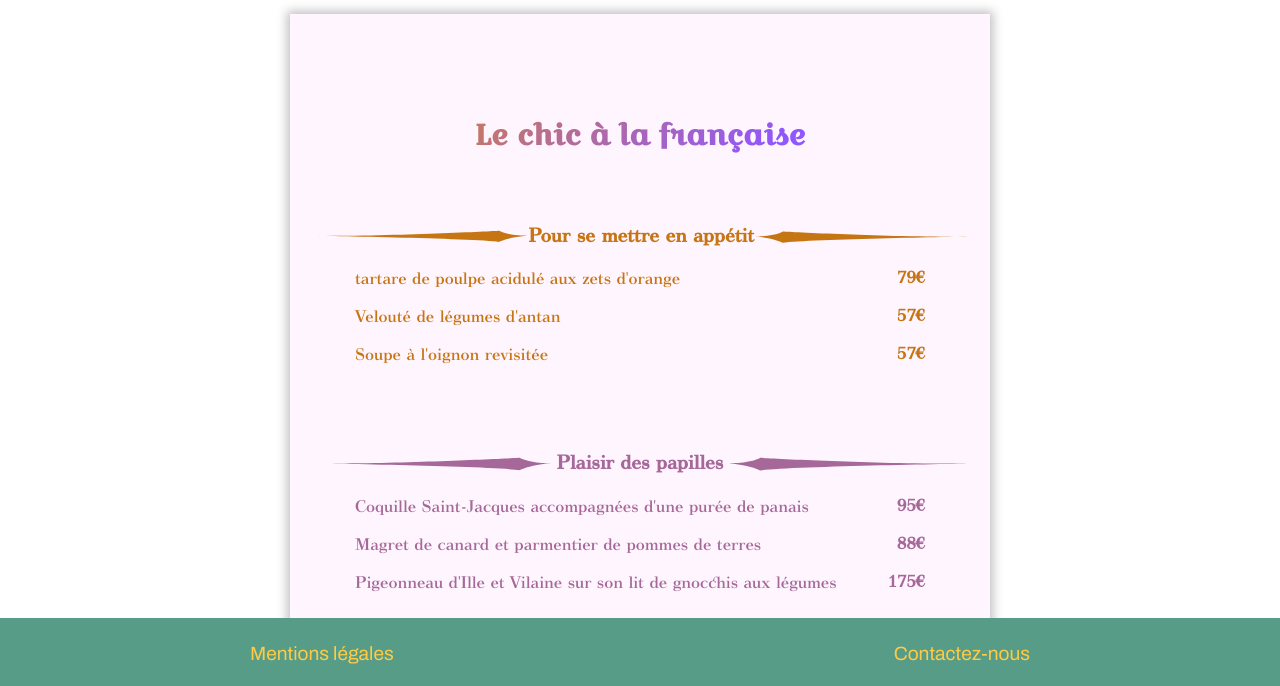
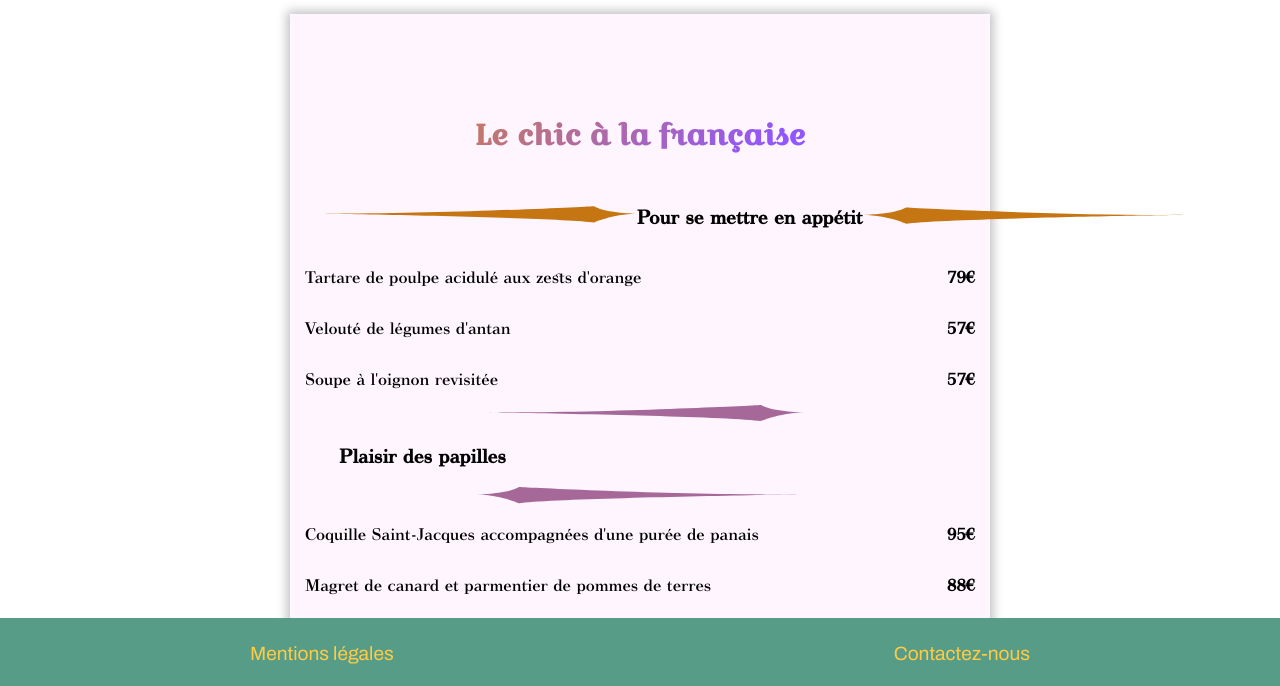
Before and after one commit to NikolasVolg/OhMyFood_P3, a plain HTML site: page lechic.html in a window 1280 px wide. Shown: the part 112-798 px from the top of the page. Drawn offline with Linux system fonts and the light colour scheme.

Commit message:
gros bordel, je pleure

```diff
--- a/lechic.html
+++ b/lechic.html
@@ -18,65 +18,83 @@
         <h1><a href="index.html">ohmyfood</a></h1>
     </header>
 
-    <section>
+    <div class="main">
 
         <div class="menu-chic">
 
             <h2>Le chic à la française</h2>
 
-            <div class="menu-chic__titre-entree">
+            <!-- <div class="menu-chic__titre-entree"> -->
 
-                <div class="Line">
+            <!-- <div class="Line"> -->
 
-                    <img src="Img/LineL-chic-entree.svg" alt="séparateur gauche titre entrée">
+            <!-- <img src="Img/LineL-chic-entree.svg" alt="séparateur gauche titre entrée"> -->
             <h3><span>Pour se mettre en appétit</span></h3>
-                    <img src="Img/LineR-chic-entree.svg" alt="séparateur droit titre entrée">
+            <!-- <img src="Img/LineR-chic-entree.svg" alt="séparateur droit titre entrée"> -->
 
+            <!-- </div> -->
+
+            <div>
+                <p>Tartare de poulpe acidulé aux zests d'orange</p>
+                <p>79€</p>
             </div>
 
-                <p class="plat">tartare de poulpe acidulé aux zets d'orange</p>
-                <p class="prix">79€</p>
-                <p class="plat">Velouté de légumes d'antan</p>
-                <p class="prix">57€</p>
-                <p class="plat">Soupe à l'oignon revisitée</p>
-                <p class="prix">57€</p>
-
+            <div>
+                <p>Velouté de légumes d'antan</p>
+                <p>57€</p>
             </div>
 
-            <div class="menu-chic__titre-plat">
+            <div>
+                <p>Soupe à l'oignon revisitée</p>
+                <p>57€</p>
+            </div>
 
-                <div class="Line">
+            <!-- </div> -->
+
+            <!-- <div class="menu-chic__titre-plat"> -->
+
+            <!-- <div class="Line"> -->
 
             <img src="Img/LineL-chic-plat.svg" alt="séparateur gauche titre entrée">
             <h3><span>Plaisir des papilles</span></h3>
             <img src="Img/LineR-chic-plat.svg" alt="séparateur droit titre entrée">
 
+            <!-- </div> -->
+
+            <div>
+                <p>Coquille Saint-Jacques accompagnées d'une purée de panais</p>
+                <p>95€</p>
             </div>
 
-                <p class="plat">Coquille Saint-Jacques accompagnées d'une purée de panais</p>
-                <p class="prix">95€</p>
-                <p class="plat">Magret de canard et parmentier de pommes de terres</p>
-                <p class="prix">88€</p>
-                <p class="plat">Pigeonneau d'Ille et Vilaine sur son lit de gnocchis aux légumes</p>
-                <p class="prix">175€</p>
-
+            <div>
+                <p>Magret de canard et parmentier de pommes de terres</p>
+                <p>88€</p>
             </div>
 
-            <div class="menu-chic__titre-dessert">
+            <div>
+                <p>Pigeonneau d'Ille et Vilaine sur son lit de gnocchis aux légumes</p>
+                <p>175€</p>
+            </div>
 
-                <div class="Line">
+            <!-- </div> -->
+
+            <!-- <div class="menu-chic__titre-dessert"> -->
+
+            <!-- <div class="Line"> -->
 
             <img src="Img/LineL-chic-dessert.svg" alt="séparateur gauche titre entrée">
             <h3><span>Gourmandises sucrées</span></h3>
             <img src="Img/LineR-chic-dessert.svg" alt="séparateur droit titre entrée">
 
+            <!-- </div> -->
+
+            <div class="dessert">
+                <p>Pétales de violettes glacés et purée de noisettes</p>
+                <p>Fondant au chocolat revisité</p>
+                <p>Millefeuille croustillant</p>
             </div>
 
-                <p class="plat">Pétales de violettes glacés et purée de noisettes</p>
-                <p class="plat">Fondant au chocolat revisité</p>
-                <p class="plat">Millefeuille croustillant</p>
-
-            </div>
+            <!-- </div> -->
 
         </div>
 
@@ -86,7 +104,7 @@
             </div>
         </div>
 
-    </section>
+    </div>
 
     <footer>
         <a href="mentionslegales.html" class="vibreur">Mentions légales</a>
--- a/scss/Pages/_delice.scss
+++ b/scss/Pages/_delice.scss
@@ -1,9 +1,9 @@
 section {
-    @include section;
+    @include main;
 }
 
 .menu-delice {
-    @include menu ($color-delice, $margin: map-get($margin-prix, marg-del-pal));
+    @include menu ($color-delice);
     h2 {
         @include degrade-delice;
         font-family: 'DancingScript';
--- a/scss/Pages/_lanote.scss
+++ b/scss/Pages/_lanote.scss
@@ -1,9 +1,9 @@
 section {
-    @include section;
+    @include main;
 }
 
 .menu-note {
-    @include menu ($color-note, map-get($margin-prix, marg-note));
+    @include menu ($color-note);
     h3,
     p {
         color: $color-text-note;
@@ -31,7 +31,4 @@ section {
         @include degrade-note;
         margin-right: 10px;
     }
-    .dessert p {
-        padding-bottom: 20px;
-    }
 }
--- a/scss/Pages/_lechic.scss
+++ b/scss/Pages/_lechic.scss
@@ -1,9 +1,9 @@
-section {
-    @include section;
+.main {
+    @include main;
 }
 
 .menu-chic {
-    @include menu ($color-chic, map-get($margin-prix, marg-chic));
+    @include menu ($color-chic);
     h2 {
         @include degrade-chic;
         font-family: 'CroissantOne-Regular';
@@ -14,37 +14,52 @@ section {
     h3 {
         font-family: 'Vinegar-Regular';
     }
-    &__titre-entree {
-        h3,
-        p {
-            color: $menu-chic-colortext;
-            span {
-                @include Under ($menu-chic-colortext);
-            }
-        }
+    h3:nth-of-type(1) span {
+        @include Under ($menu-chic-colortext);
     }
-    &__titre-plat {
-        h3,
-        p {
-            color: $menu-chic-colortext2;
-            span {
-                @include Under ($menu-chic-colortext2);
-            }
-        }
+    h3:nth-of-type(1)::before {
+        width: 100%;
+        height: auto;
+        min-width: 10%;
+        content: url("../Img/LineL-chic-entree.svg");
     }
-    &__titre-dessert {
-        h3,
-        p {
-            color: $menu-chic-colortext3;
-            span {
-                @include Under ($menu-chic-colortext3);
-            }
-        }
-        p {
-            padding-bottom: 20px;
-        }
-        >p:nth-of-type(3) {
-            margin-bottom: 30px;
-        }
+    h3:nth-of-type(1)::after {
+        width: 100%;
+        height: auto;
+        min-width: 10%;
+        content: url("../Img/LineR-chic-entree.svg");
     }
+    // &__titre-entree {
+    //     h3,
+    //     p {
+    //         color: $menu-chic-colortext;
+    //         span {
+    //             @include Under ($menu-chic-colortext);
+    //         }
+    //     }
+    // }
+    // &__titre-plat {
+    //     h3,
+    //     p {
+    //         color: $menu-chic-colortext2;
+    //         span {
+    //             @include Under ($menu-chic-colortext2);
+    //         }
+    //     }
+    // }
+    // &__titre-dessert {
+    //     h3,
+    //     p {
+    //         color: $menu-chic-colortext3;
+    //         span {
+    //             @include Under ($menu-chic-colortext3);
+    //         }
+    //     }
+    //     p {
+    //         padding-bottom: 20px;
+    //     }
+    //     >p:nth-of-type(3) {
+    //         margin-bottom: 30px;
+    //     }
+    // }
 }
--- a/scss/Pages/_palette.scss
+++ b/scss/Pages/_palette.scss
@@ -1,9 +1,9 @@
 section {
-    @include section;
+    @include main;
 }
 
 .menu-palette {
-    @include menu ($color-palette, $margin: map-get($margin-prix, marg-del-pal));
+    @include menu ($color-palette);
     h2 {
         @include degrade-palette;
         font-family: 'KaushanScript-Regular';
--- a/scss/Utils/_mixin-variables.scss
+++ b/scss/Utils/_mixin-variables.scss
@@ -26,8 +26,8 @@ $palette-right: #beff7f;
 $menu-palette-colortext: #72bf56;
 //-----------------------Map-get
 $color-menu: (chic: $color-chic, delice: $color-delice, palette: $color-palette);
-$margin-prix: (marg-chic: -36px, marg-note: -20px, marg-del-pal: -30px);
-$margin-plat: (marg-C: 0, marg:0);
+// $margin-prix: (marg-chic: -36px, marg-note: -20px, marg-del-pal: -30px);
+// $margin-plat: (marg-C: 0, marg:0);
 //-----------------MIXIN
 //-----
 //---------------------dégradés de texte
@@ -72,7 +72,7 @@ $margin-plat: (marg-C: 0, marg:0);
     align-items: center;
 }
 
-@mixin section {
+@mixin main {
     display: block;
     margin: 1rem 3% 8rem 3%;
 }
@@ -132,7 +132,7 @@ $margin-plat: (marg-C: 0, marg:0);
     }
 }
 
-@mixin menu ($colour-bgd: #eee, $marginPl: map-get($margin-plat, marg-N), $margin: map-get($margin-prix, marg-note)) {
+@mixin menu ($colour-bgd: #eee) {
     background: $colour-bgd;
     text-align: center;
     padding: 50px 15px 50px 15px;
@@ -141,9 +141,6 @@ $margin-plat: (marg-C: 0, marg:0);
     h3 {
         white-space: nowrap;
         width: 235px;
-    }
-    .prix {
-        font-weight: bold;
     }
     .Line {
         width: 100%;
@@ -156,18 +153,33 @@ $margin-plat: (marg-C: 0, marg:0);
             min-width: 10%;
         }
     }
+    .dessert {
+        display: flex;
+        flex-direction: column;
+        justify-content: flex-start;
+    }
+    div p:nth-child(2) {
+        font-weight: bold;
+    }
     @media screen and (min-width: 768px) {
         @include boxshadow;
-        .plat {
+        // .plat {
+        //     display: flex;
+        //     justify-content: flex-start;
+        //     margin: 0 0 0 50px;
+        // }
+        // .prix {
+        //     display: flex;
+        //     justify-content: flex-end;
+        //     padding-bottom: 20px;
+        //     margin: $margin 50px 0;
+        // }
+        div {
             display: flex;
-            justify-content: flex-start;
-            margin: 0 0 0 50px;
+            justify-content: space-between;
         }
-        .prix {
-            display: flex;
-            justify-content: flex-end;
-            padding-bottom: 20px;
-            margin: $margin 50px 0;
+        .dessert p {
+            text-align: left;
         }
     }
 }
```
Also changed, not shown: lanote.html (+36 -17 lines), css/style.css, css/style.min.css, 2 other files. Lines whose indentation alone changed are shown as unchanged.
